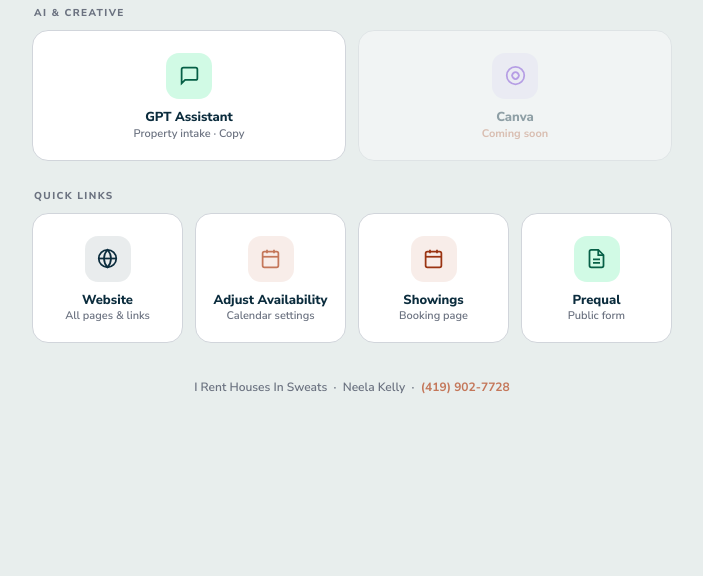
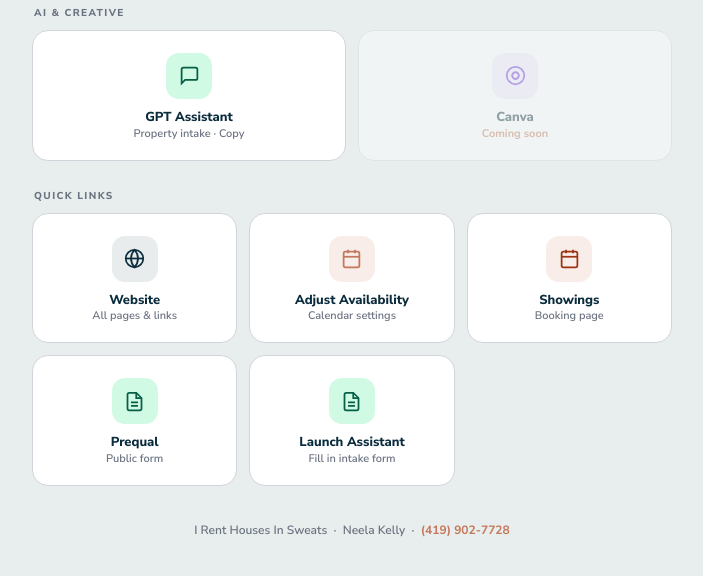
Before and after one commit to HinschSystems/irhis-site, a plain HTML site: page neela/index.html in a window 1280 px wide. Shown: the part 384-960 px from the top of the page, without its empty margins (288-991 px from the left). Before the commit the page ends 839 px from the top, so only its background shows below. Drawn offline with Linux system fonts and the light colour scheme.

Commit message:
Update index.html

```diff
--- a/neela/index.html
+++ b/neela/index.html
@@ -200,7 +200,7 @@ body { padding: 24px 14px 48px; }
   <!-- QUICK LINKS -->
   <div class="portal-section">
     <div class="section-label">Quick Links</div>
-    <div class="card-grid cols-4">
+    <div class="card-grid cols-3">
 
       <a href="/neela/website-pages" class="portal-card">
         <div class="card-icon i-navy">
@@ -242,6 +242,17 @@ body { padding: 24px 14px 48px; }
         </div>
       </a>
 
+
+      <a href="/neela/gpt-intake" class="portal-card">
+        <div class="card-icon i-green">
+          <svg viewBox="0 0 24 24" fill="none" stroke="#065f46" stroke-width="2"><path d="M14 2H6a2 2 0 00-2 2v16a2 2 0 002 2h12a2 2 0 002-2V8z"/><polyline points="14 2 14 8 20 8"/><line x1="16" y1="13" x2="8" y2="13"/><line x1="16" y1="17" x2="8" y2="17"/></svg>
+        </div>
+        <div>
+          <div class="card-name">Launch Assistant</div>
+          <div class="card-desc">Fill in intake form</div>
+        </div>
+      </a>
+
     </div>
   </div>
 
```
